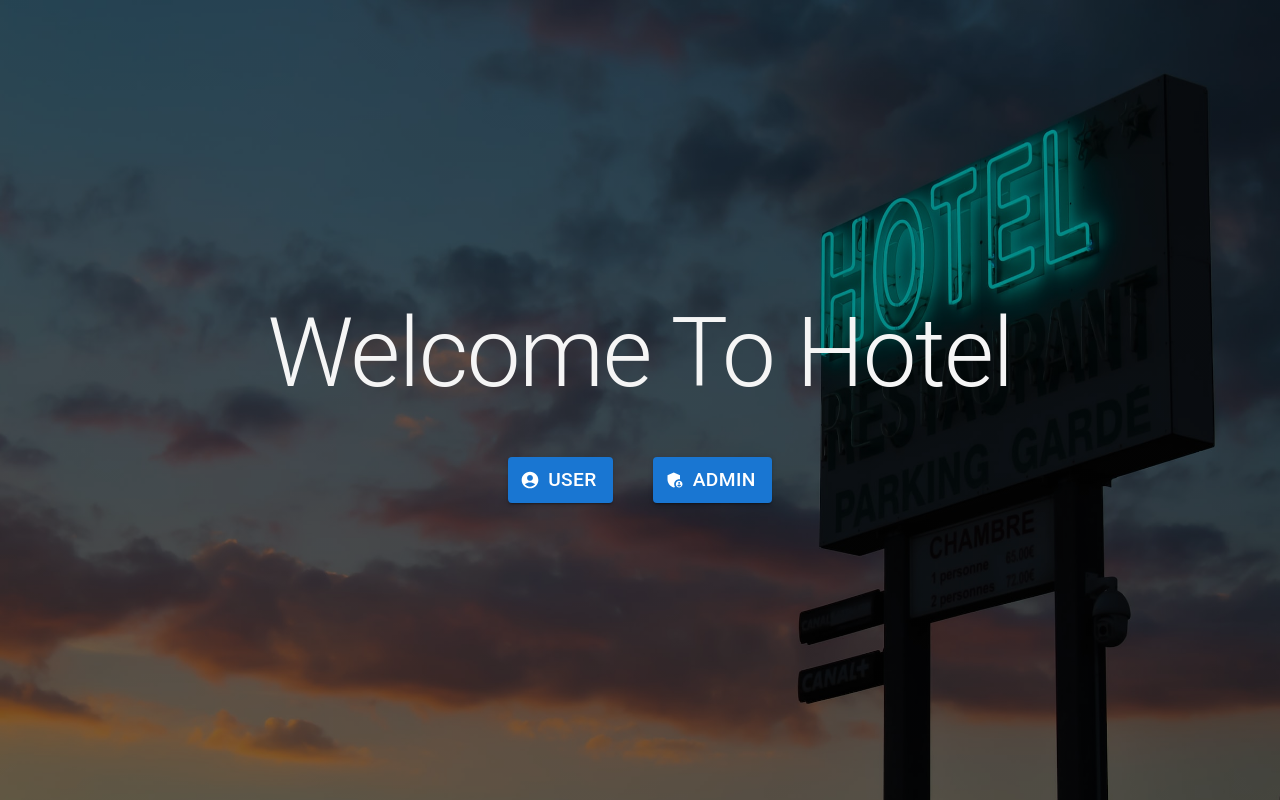
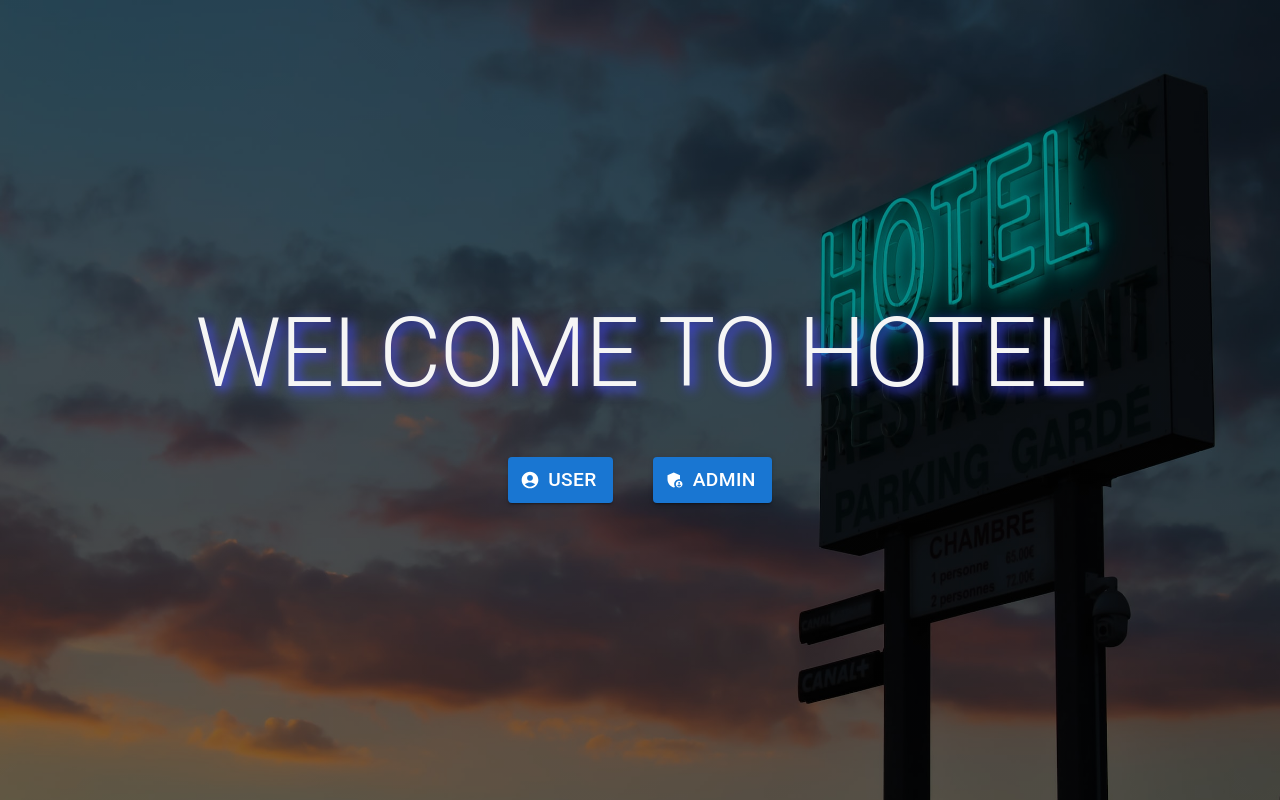
Before and after one commit to pandakn/sa-project-hotel, a React (Create React App) app in the folder frontend/: page / in a window 1280 px wide. Built offline with nearby package versions, Linux system fonts and the light colour scheme.

Commit message:
fixed frontend

```diff
--- a/frontend/src/App.tsx
+++ b/frontend/src/App.tsx
@@ -6,7 +6,6 @@ import Admin from "./routes/Admin";
 import User from "./routes/User";
 import Login from "./components/SignIn";
 import CreateRoom from "./components/CreateRoom";
-import CreateEmployee from "./components/CreateEmployee";
 
 
 function App() {
@@ -16,7 +15,6 @@ function App() {
       <Route path="/user" element={<User />} />
       <Route path="/admin" element={<Admin />}>
         <Route path="create-room" element={<CreateRoom />} />
-        <Route path="employee" element={<CreateEmployee />} />
       </Route>
       <Route path="/login" element={<Login />} />
     </Routes>
--- a/frontend/src/components/CreateRoom.tsx
+++ b/frontend/src/components/CreateRoom.tsx
@@ -9,7 +9,6 @@ import Box from "@mui/material/Box";
 import TextField from "@mui/material/TextField";
 import Button from "@mui/material/Button";
 import Snackbar from "@mui/material/Snackbar";
-import Link from "@mui/material/Link";
 import MuiAlert, { AlertProps } from "@mui/material/Alert";
 import Select, { SelectChangeEvent } from "@mui/material/Select";
 
--- a/frontend/src/components/Home.tsx
+++ b/frontend/src/components/Home.tsx
@@ -29,6 +29,7 @@ function Home() {
         <Typography
           className="animation"
           variant="h1"
+          style={{textTransform: "uppercase", textShadow: "4px 4px 12px #4649FF"}}
         >
           Welcome to Hotel
         </Typography>
--- a/frontend/src/components/Sidebar.tsx
+++ b/frontend/src/components/Sidebar.tsx
@@ -17,7 +17,7 @@ function Sidebar() {
           display: "flex",
           flexDirection: "column",
           bgcolor: "#8BBCCC",
-          position: "absolute",
+          position: "fixed",
           p: 2,
           pt: 10,
           top: 0,
--- a/frontend/src/routes/User.tsx
+++ b/frontend/src/routes/User.tsx
@@ -35,6 +35,7 @@ function User() {
           height: "100vh",
           overflow: "hidden",
           // bgcolor: "#f5f5f5"
+          // filter: "blur(8px)"
         }}
       >
         <Box
```
